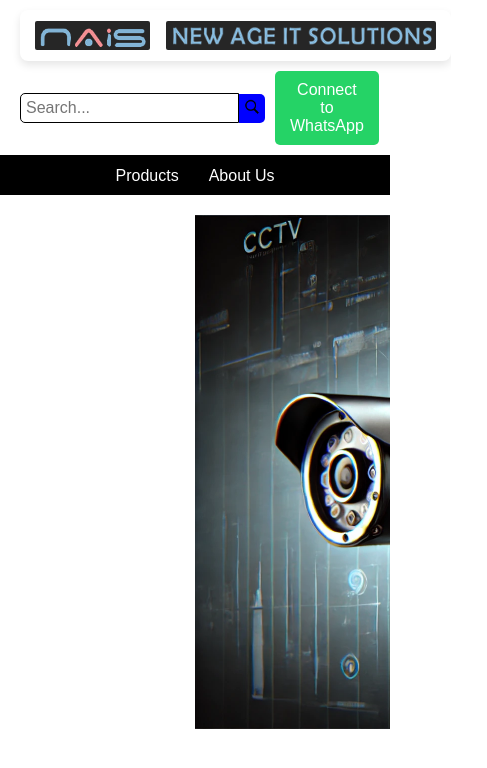
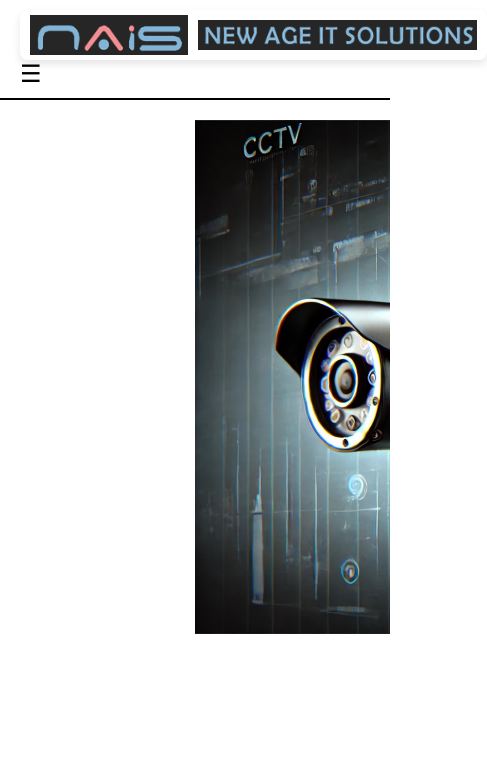
Before and after one commit to Karan174Pareek/New-Age-It-Solutions, a plain HTML site: page index.html in a window 390 px wide. Shown: the whole page, 487 px wide, since content can reach past the window. Drawn offline with Linux system fonts and the light colour scheme.

Commit message:
Add files via upload

```diff
--- a/index.html
+++ b/index.html
@@ -15,7 +15,10 @@
             <img src="companyname.png" alt="Company Name" class="company-name">
         </div>
 
-        <!-- Search Section and WhatsApp Button -->
+        <!-- Hamburger Menu Icon for Mobile -->
+        <button class="menu-toggle" onclick="toggleMenu()">☰</button>
+
+        <!-- Right Section with Links and WhatsApp Button -->
         <div class="right-section">
             <div class="search-section">
                 <input type="text" id="searchInput" placeholder="Search..." class="search-input">
@@ -30,7 +33,7 @@
     </div>
 
     <!-- Secondary Navbar -->
-    <div class="secondary-navbar">
+    <div class="secondary-navbar" id="menu">
         <a href="#products">Products</a>
         <a href="#about">About Us</a>
     </div>
@@ -42,7 +45,6 @@
             <img src="image2.jpg" alt="Image 2">
             <img src="image3.jpg" alt="Image 3">
             <img src="image4.jpg" alt="Image 4">
-            <!-- Add more images as needed -->
         </div>
     </div>
 
--- a/script.js
+++ b/script.js
@@ -2,3 +2,7 @@
 function connectToWhatsApp() {
     window.location.href = "https://wa.me/8101482088";  // Update with your WhatsApp number
 }
+function toggleMenu() {
+    const menu = document.getElementById('menu');
+    menu.classList.toggle('show');
+}
--- a/styles.css
+++ b/styles.css
@@ -18,33 +18,26 @@ body {
     background-color: #ffffff;
     padding: 10px 20px;
     border-bottom: 2px solid #000;
-    flex-wrap: wrap; /* For better responsiveness */
+    flex-wrap: wrap; /* For responsiveness */
 }
 
 /* Logo Section Styling */
 .logo-section {
     display: flex;
     align-items: center;
-    background-color: #ffffff; /* White background */
-    padding: 5px 10px; /* Padding around the logo and name */
-    border-radius: 8px; /* Rounded corners */
-    box-shadow: 0px 4px 8px rgba(0, 0, 0, 0.1); /* Light shadow for a subtle effect */
+    background-color: #ffffff;
+    padding: 5px 10px;
+    border-radius: 8px;
+    box-shadow: 0px 4px 8px rgba(0, 0, 0, 0.1);
 }
 
-/* Logo and Company Name Styling */
 .logo {
     height: 40px;
     margin-right: 10px;
-    background-color: #ffffff; /* White background if needed for transparency */
-    padding: 3px;
-    border-radius: 5px; /* Optional, to match the container */
 }
 
 .company-name {
     height: 30px;
-    background-color: #ffffff; /* White background if needed for transparency */
-    padding: 3px;
-    border-radius: 5px; /* Optional, to match the container */
 }
 
 /* Right Section for Search and WhatsApp Button */
@@ -52,10 +45,8 @@ body {
     display: flex;
     align-items: center;
     gap: 10px;
-    margin-top: 10px; /* Optional: add margin for mobile view */
 }
 
-/* Search Section Styling */
 .search-section {
     display: flex;
     align-items: center;
@@ -81,7 +72,6 @@ body {
     height: 16px;
 }
 
-/* WhatsApp Button Styling */
 .whatsapp-button {
     background-color: #25D366;
     color: #fff;
@@ -128,7 +118,7 @@ body {
 }
 
 .scrolling-images img {
-    width: 900px;  /* Adjust image width as needed */
+    width: 900px;
     margin-right: 20px;
 }
 
@@ -141,13 +131,48 @@ body {
     }
 }
 
-/* Responsive adjustments for mobile */
+/* Hamburger Menu for Mobile */
+.menu-toggle {
+    display: none;
+    background: none;
+    border: none;
+    font-size: 24px;
+    cursor: pointer;
+}
+
+/* Mobile Responsive Styling */
 @media (max-width: 768px) {
     .logo-section {
-        justify-content: center; /* Center-align on mobile */
-        padding: 8px 12px; /* Increase padding for a better look on mobile */
+        justify-content: center;
     }
-    .logo, .company-name {
-        height: 35px; /* Slightly smaller on mobile */
+
+    .right-section {
+        display: none; /* Hide search and WhatsApp button on small screens */
+    }
+
+    .menu-toggle {
+        display: block; /* Show the hamburger menu icon */
+    }
+
+    .secondary-navbar {
+        display: none; /* Hide by default for mobile */
+        flex-direction: column;
+        background-color: #333;
+    }
+
+    .secondary-navbar a {
+        padding: 10px;
+        color: white;
+        text-align: center;
+        border-bottom: 1px solid #444;
+    }
+
+    .secondary-navbar a:hover {
+        background-color: #555;
+    }
+
+    /* Show the navbar when menu is toggled */
+    .secondary-navbar.show {
+        display: flex;
     }
 }
```
